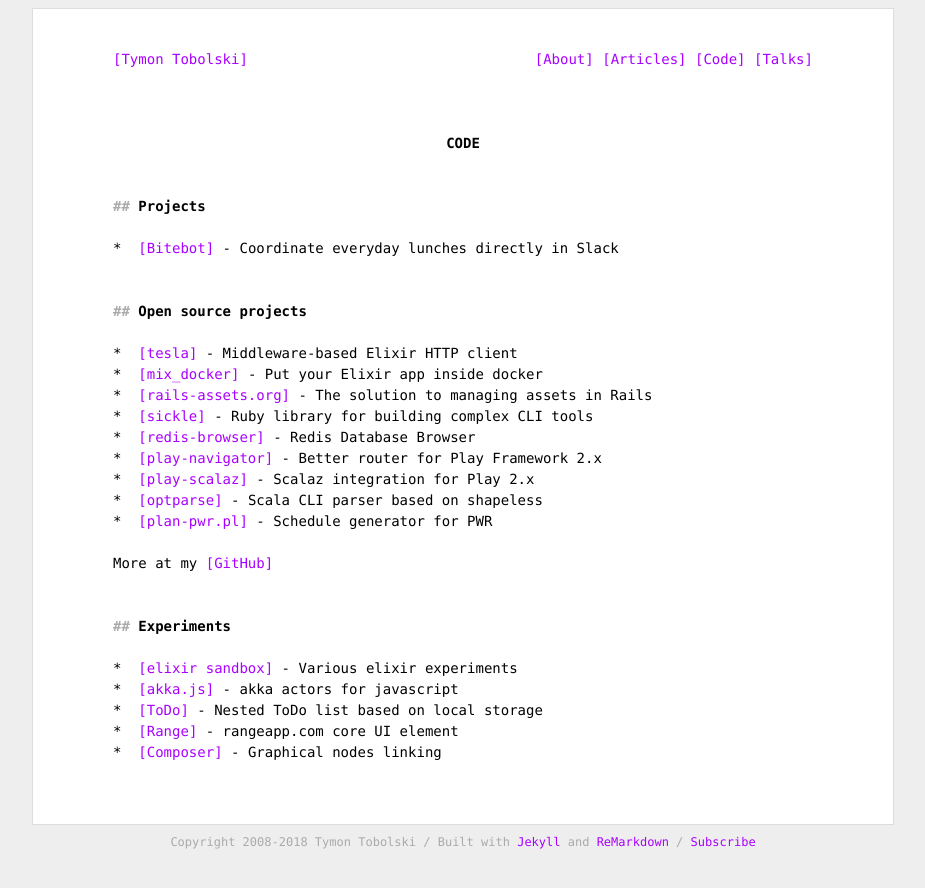
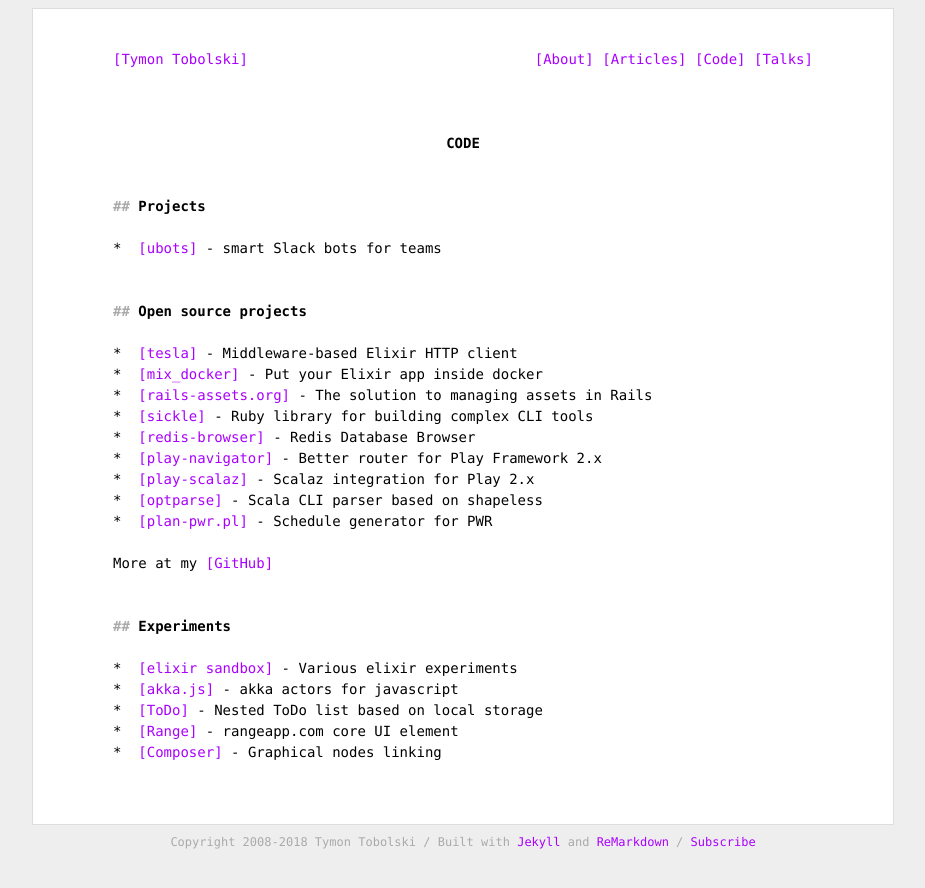
Before and after one commit to teamon/teamon.github.io, a Jekyll site: the page built from code.md, in a window 1280 px wide. Shown: the top 888 px of the page, without its empty margins (177-1102 px from the left). Built offline with Jekyll 4.4.1, drawn with Linux system fonts in a browser that asks for light colours.

Commit message:
Update code

```diff
--- a/code.md
+++ b/code.md
@@ -5,7 +5,7 @@ title: Code
 # Code
 
 ## Projects
-* [Bitebot](https://bitebot.io) - Coordinate everyday lunches directly in Slack
+* [ubots](https://ubots.xyz) - smart Slack bots for teams
 
 ## Open source projects
 
```
